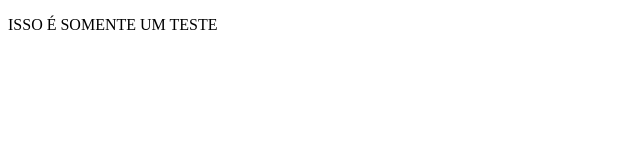
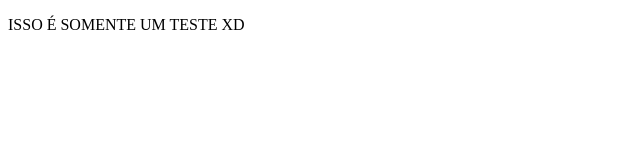
Before and after one commit to ErickLuzCavalcante/projeto-curso-git, a plain HTML site: page index.html in a window 1280 px wide. Shown: the full height of the page, 0-640 px from the left. Drawn offline with Linux system fonts and the light colour scheme.

Commit message:
alteracao no conteudo da pagina

```diff
--- a/index.html
+++ b/index.html
@@ -6,7 +6,7 @@
     <title>Curso de GIThUB</title>
 </head>
 <body>
-    <P>ISSO É SOMENTE UM TESTE</P>
+    <P>ISSO É SOMENTE UM TESTE XD</P>
 
 </body>
 </html>
```
